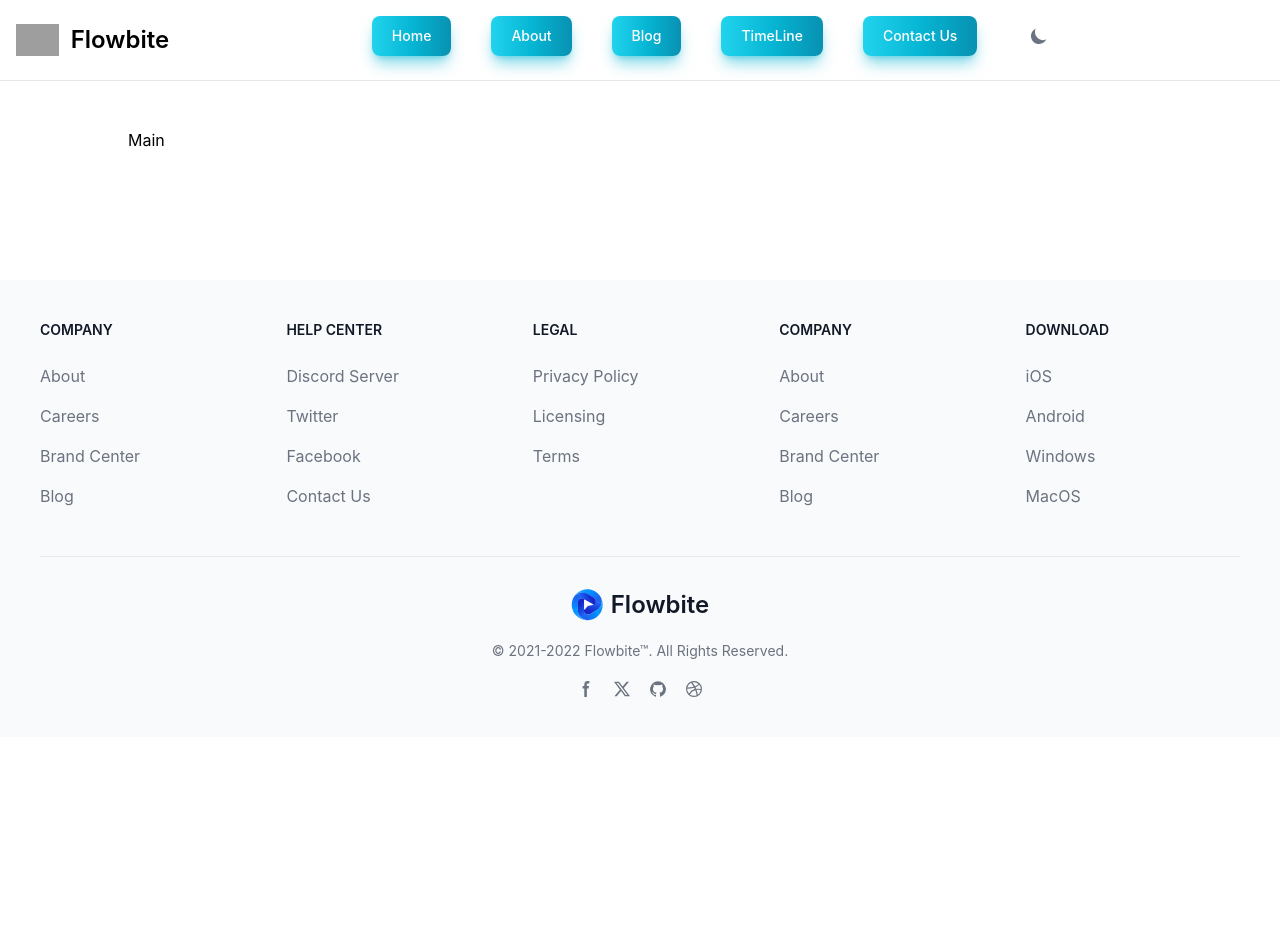
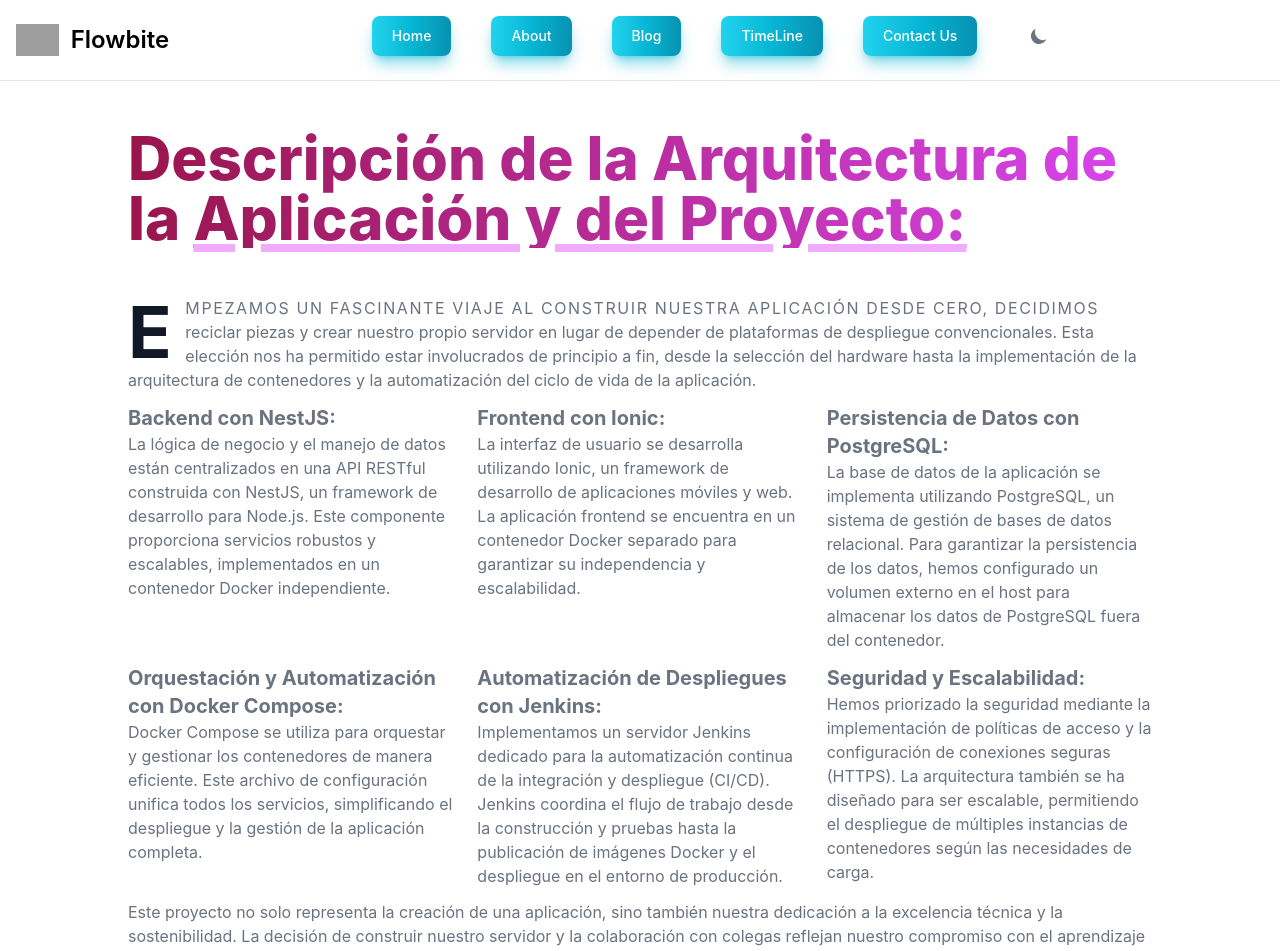
Before and after one commit to RodrigoGorostiague/Blog, an Angular app: page / in a window 1280 px wide. Shown: the top 951 px of the page. Before the commit the page ends 800 px from the top, so only its background shows below. Built offline with nearby package versions, Linux system fonts and the light colour scheme; grey boxes are pictures that could not be loaded.

Commit message:
copywritting main.html

```diff
--- a/src/app/domains/about/about.component.html
+++ b/src/app/domains/about/about.component.html
@@ -2,7 +2,7 @@
   <section class="bg-white dark:bg-gray-900">
     <div class="grid max-w-screen-xl px-4 py-8 mx-auto lg:gap-8 xl:gap-0 lg:py-16 lg:grid-cols-12">
         <div class="mr-auto place-self-center lg:col-span-7">
-          <h1 class="mb-4 text-3xl font-extrabold text-gray-900 dark:text-white md:text-5xl lg:text-6xl"><span class="text-transparent bg-clip-text bg-gradient-to-r to-emerald-600 from-sky-400">Rodaja</span></h1>
+          <h1 class="mb-4 text-3xl font-extrabold text-gray-900 dark:text-white md:text-5xl lg:text-6xl"><span class="text-transparent bg-clip-text bg-gradient-to-r to-red-600 from-orange-500">Rodaja</span></h1>
             <p class="max-w-2xl mb-6 font-light text-gray-500 lg:mb-8 md:text-lg lg:text-xl dark:text-gray-400">From checkout to global sales tax compliance, companies around the world use Flowbite to simplify their payment stack.</p>
             <a href="#" class="inline-flex items-center justify-center px-5 py-3 mr-3 text-base font-medium text-center text-white rounded-lg bg-primary-700 hover:bg-primary-800 focus:ring-4 focus:ring-primary-300 dark:focus:ring-primary-900">
                 Get started
@@ -38,7 +38,7 @@
 <section class="bg-white dark:bg-gray-900">
   <div class="grid max-w-screen-xl px-4 py-8 mx-auto lg:gap-8 xl:gap-0 lg:py-16 lg:grid-cols-12">
       <div class="mr-auto place-self-center lg:col-span-7">
-          <h1 class="mb-4 text-3xl font-extrabold text-gray-900 dark:text-white md:text-5xl lg:text-6xl"><span class="text-transparent bg-clip-text bg-gradient-to-r to-red-600 from-orange-500">Yisus</span></h1>
+          <h1 class="mb-4 text-3xl font-extrabold text-gray-900 dark:text-white md:text-5xl lg:text-6xl"><span class="text-transparent bg-clip-text bg-gradient-to-r  to-emerald-600 from-sky-400">Yisus</span></h1>
           <p class="max-w-2xl mb-6 font-light text-gray-500 lg:mb-8 md:text-lg lg:text-xl dark:text-gray-400">From checkout to global sales tax compliance, companies around the world use Flowbite to simplify their payment stack.</p>
           <a href="#" class="inline-flex items-center justify-center px-5 py-3 mr-3 text-base font-medium text-center text-white rounded-lg bg-primary-700 hover:bg-primary-800 focus:ring-4 focus:ring-primary-300 dark:focus:ring-primary-900">
               Get started
--- a/src/app/domains/main/main.component.html
+++ b/src/app/domains/main/main.component.html
@@ -1,3 +1,24 @@
-<div class="conteiner m-32">
-  <p class="dark:text-white">Main</p>
+<div class="conteiner m-32 ">
+  <h1 class="text-6xl mb-12 font-extrabold text-transparent bg-clip-text bg-gradient-to-r to-fuchsia-500 from-pink-800">Descripción de la Arquitectura de la <span class="underline underline-offset-3 decoration-8 decoration-fuchsia-300 dark:decoration-fuchsia-800">Aplicación y del Proyecto:</span></h1>
+  <p class="mb-3 text-gray-500 dark:text-gray-400 first-line:uppercase first-line:tracking-widest first-letter:text-7xl first-letter:font-bold first-letter:text-gray-900 dark:first-letter:text-gray-100 first-letter:me-3 first-letter:float-start">Empezamos un fascinante viaje al construir nuestra aplicación desde cero, decidimos reciclar piezas y crear nuestro propio servidor en lugar de depender de plataformas de despliegue convencionales. Esta elección nos ha permitido estar involucrados de principio a fin, desde la selección del hardware hasta la implementación de la arquitectura de contenedores y la automatización del ciclo de vida de la aplicación.</p>
+  <div class="grid grid-cols-1 gap-6 sm:grid-cols-3">
+      <p class="mb-3 text-gray-500 dark:text-gray-400"><span class="text-xl font-bold dark:text-white">Backend con NestJS:</span> <br>
+         La lógica de negocio y el manejo de datos están centralizados en una API RESTful construida con NestJS, un framework de desarrollo para Node.js. Este componente proporciona servicios robustos y escalables, implementados en un contenedor Docker independiente.</p>
+      <p class="mb-3 text-gray-500 dark:text-gray-400"><span class="text-xl font-bold dark:text-white">Frontend con Ionic:</span> <br>
+        La interfaz de usuario se desarrolla utilizando Ionic, un framework de desarrollo de aplicaciones móviles y web. La aplicación frontend se encuentra en un contenedor Docker separado para garantizar su independencia y escalabilidad.</p>
+      <p class="mb-3 text-gray-500 dark:text-gray-400"><span class="text-xl font-bold dark:text-white">Persistencia de Datos con PostgreSQL:</span> <br>
+        La base de datos de la aplicación se implementa utilizando PostgreSQL, un sistema de gestión de bases de datos relacional. Para garantizar la persistencia de los datos, hemos configurado un volumen externo en el host para almacenar los datos de PostgreSQL fuera del contenedor.</p>
+  </div>
+  <div class="grid grid-cols-1 gap-6 sm:grid-cols-3">
+    <p class="mb-3 text-gray-500 dark:text-gray-400"><span class="text-xl font-bold dark:text-white">Orquestación y Automatización con Docker Compose:</span> <br>
+      Docker Compose se utiliza para orquestar y gestionar los contenedores de manera eficiente. Este archivo de configuración unifica todos los servicios, simplificando el despliegue y la gestión de la aplicación completa.</p>
+    <p class="mb-3 text-gray-500 dark:text-gray-400"><span class="text-xl font-bold dark:text-white">Automatización de Despliegues con Jenkins:</span> <br>
+      Implementamos un servidor Jenkins dedicado para la automatización continua de la integración y despliegue (CI/CD). Jenkins coordina el flujo de trabajo desde la construcción y pruebas hasta la publicación de imágenes Docker y el despliegue en el entorno de producción.</p>
+    <p class="mb-3 text-gray-500 dark:text-gray-400"><span class="text-xl font-bold dark:text-white">Seguridad y Escalabilidad:</span> <br>
+      Hemos priorizado la seguridad mediante la implementación de políticas de acceso y la configuración de conexiones seguras (HTTPS). La arquitectura también se ha diseñado para ser escalable, permitiendo el despliegue de múltiples instancias de contenedores según las necesidades de carga.</p>
 </div>
+  <p class="mb-3 text-gray-500 dark:text-gray-400">Este proyecto no solo representa la creación de una aplicación, sino también nuestra dedicación a la excelencia técnica y la sostenibilidad. La decisión de construir nuestro servidor y la colaboración con colegas reflejan nuestro compromiso con el aprendizaje continuo y la construcción de soluciones tecnológicas significativas.
+
+    Estamos emocionados de compartir este viaje en el que fusionamos nuestra pasión por el desarrollo tecnológico con la responsabilidad ambiental y la colaboración creativa. ¡Únete a nosotros mientras avanzamos en este emocionante camino!</p>
+
+</div>
--- a/src/app/domains/main/main.component.scss
+++ b/src/app/domains/main/main.component.scss
@@ -0,0 +1,3 @@
+.glow {
+  text-shadow: 0 0 10px rgba(255, 255, 255, 0.8); /* Efecto glow para el texto */
+}
```
